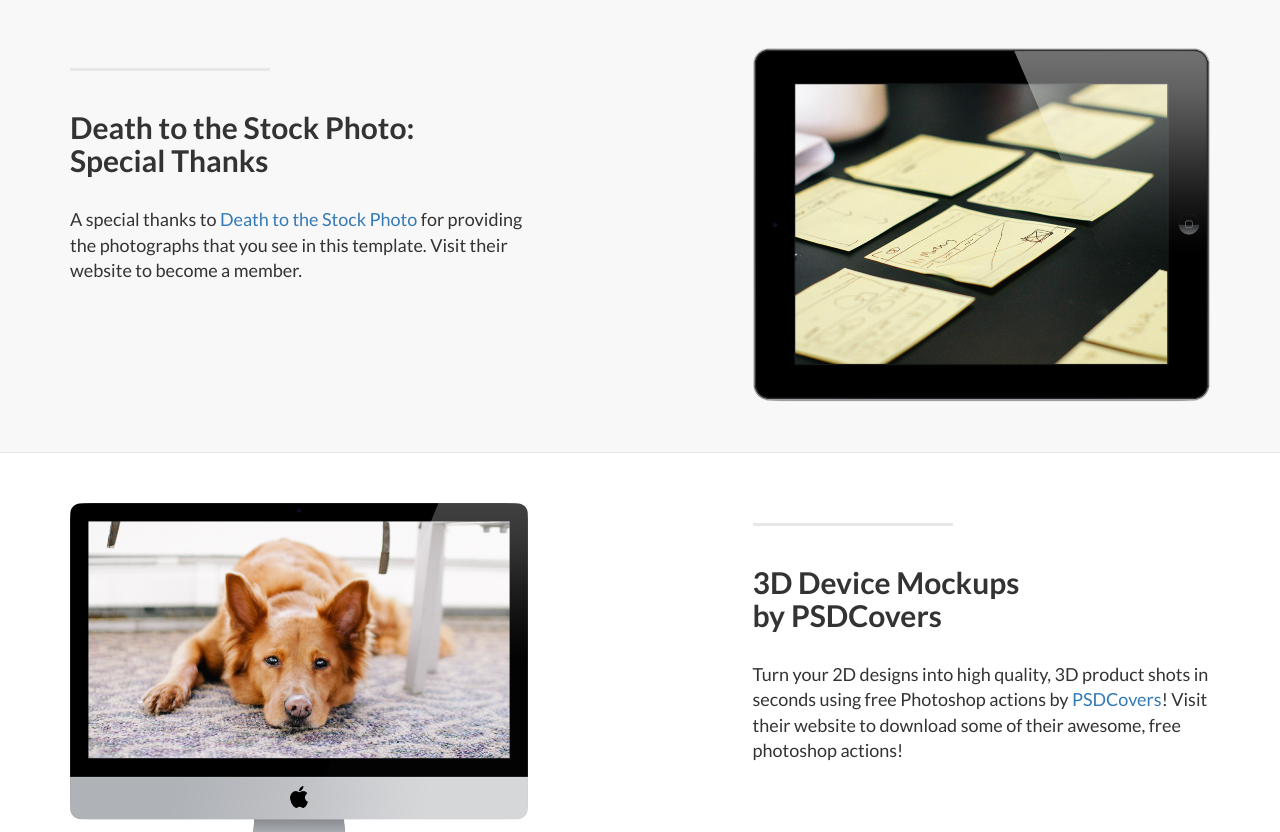
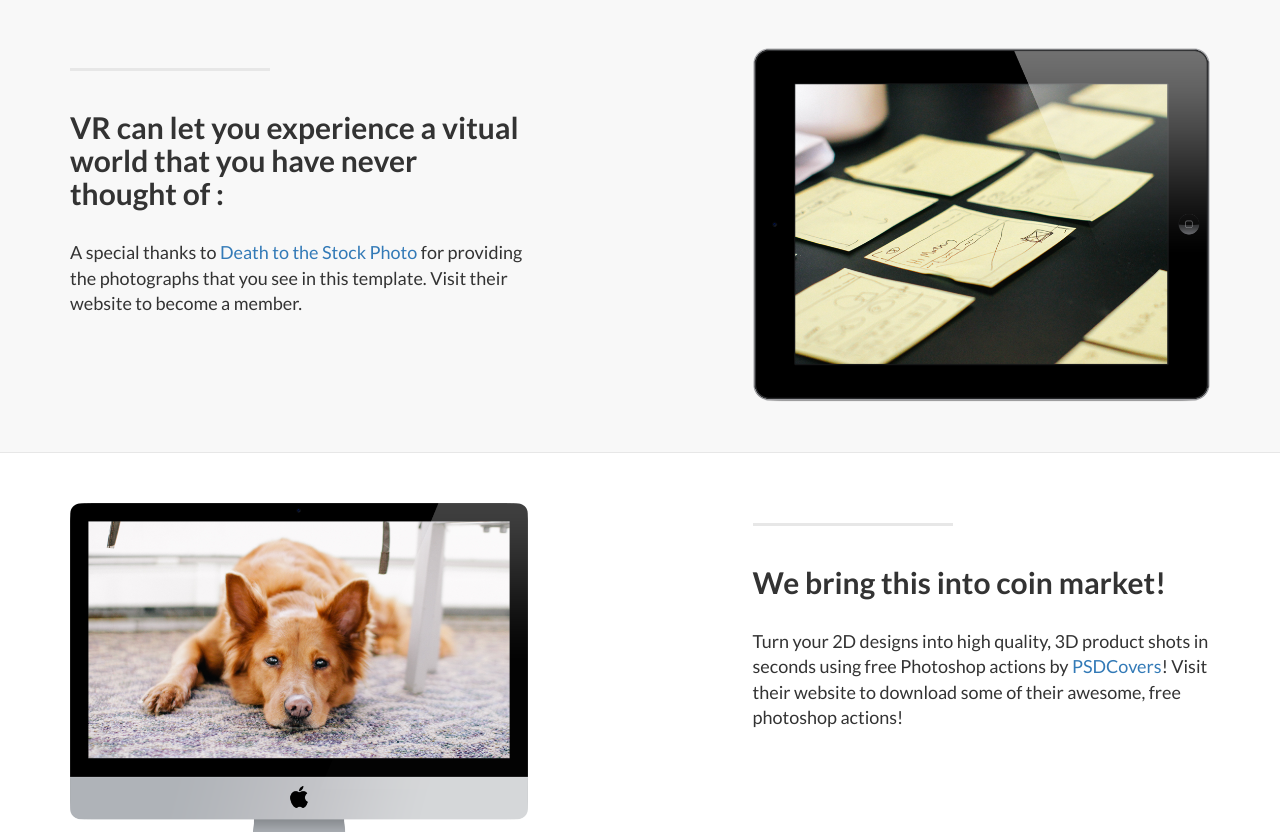
Before and after one commit to 5CoinBank/5CoinBank.gethub.io, a plain HTML site: page index.html in a window 1280 px wide. Shown: the part 779-1611 px from the top of the page. Drawn offline with Linux system fonts and the light colour scheme.

Commit message:
Add files via upload

```diff
--- a/index.html
+++ b/index.html
@@ -107,7 +107,7 @@
                 <div class="col-lg-5 col-sm-6">
                     <hr class="section-heading-spacer">
                     <div class="clearfix"></div>
-                    <h2 class="section-heading">Death to the Stock Photo:<br>Special Thanks</h2>
+                    <h2 class="section-heading">  VR can let you experience a vitual world that you have never thought of :<br> </h2>
                     <p class="lead">A special thanks to <a target="_blank" href="http://join.deathtothestockphoto.com/">Death to the Stock Photo</a> for providing the photographs that you see in this template. Visit their website to become a member.</p>
                 </div>
                 <div class="col-lg-5 col-lg-offset-2 col-sm-6">
@@ -129,7 +129,7 @@
                 <div class="col-lg-5 col-lg-offset-1 col-sm-push-6  col-sm-6">
                     <hr class="section-heading-spacer">
                     <div class="clearfix"></div>
-                    <h2 class="section-heading">3D Device Mockups<br>by PSDCovers</h2>
+                    <h2 class="section-heading">We bring this into coin market!<br> </h2>
                     <p class="lead">Turn your 2D designs into high quality, 3D product shots in seconds using free Photoshop actions by <a target="_blank" href="http://www.psdcovers.com/">PSDCovers</a>! Visit their website to download some of their awesome, free photoshop actions!</p>
                 </div>
                 <div class="col-lg-5 col-sm-pull-6  col-sm-6">
```
